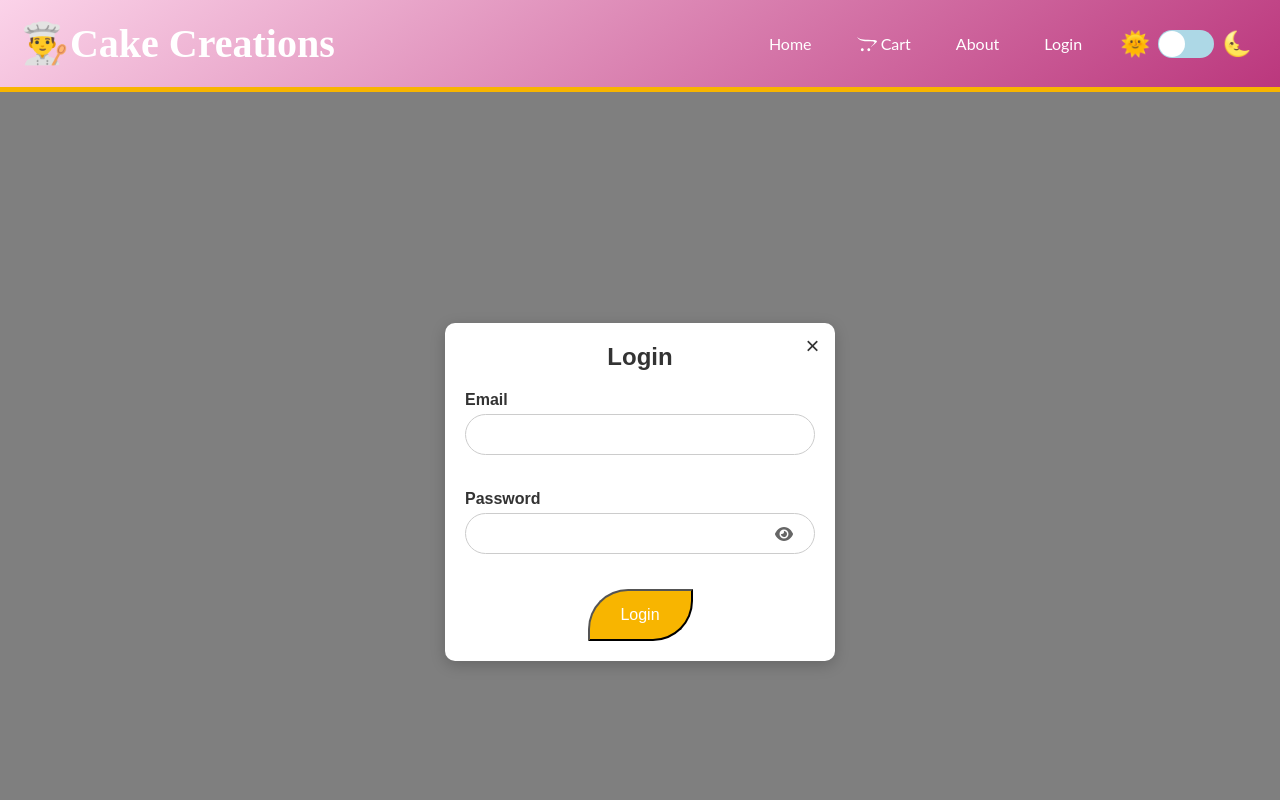
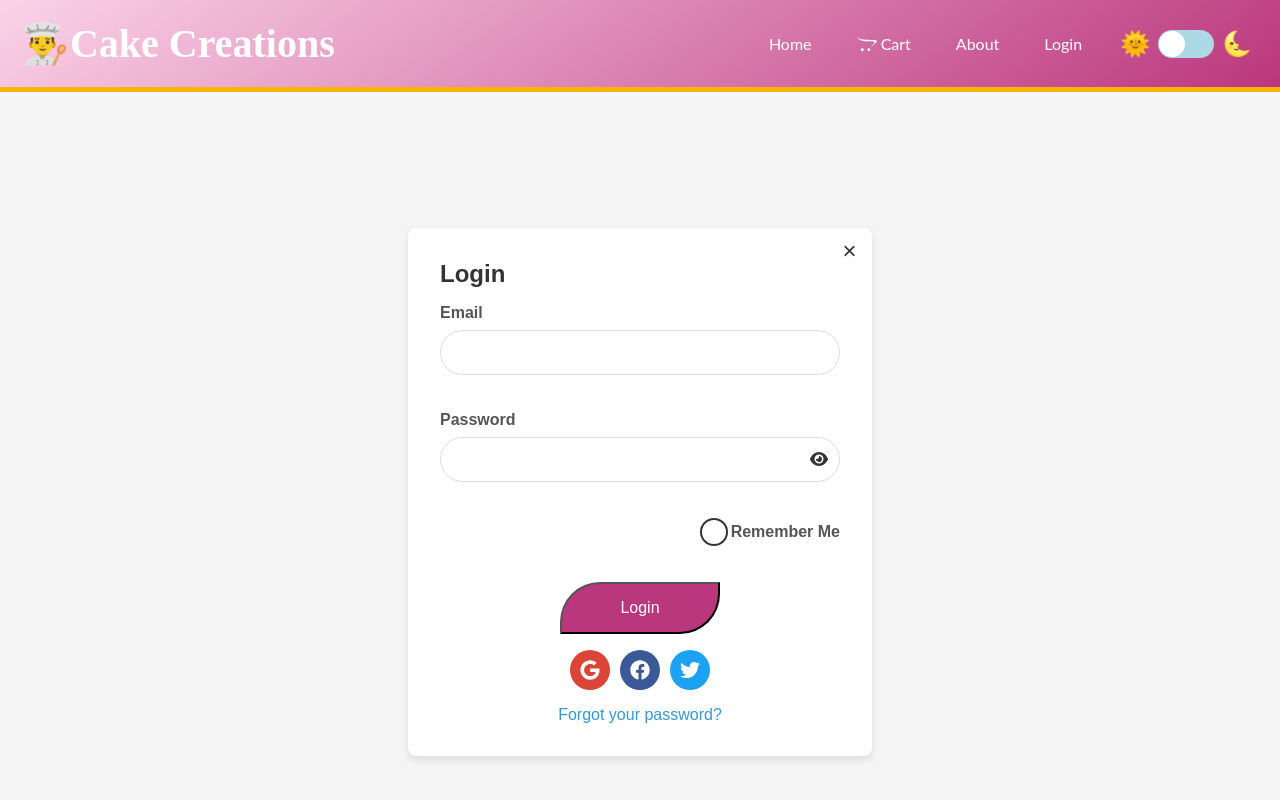
Before and after one commit to pranjalee30/cake, a React (Create React App) app: page /login in a window 1280 px wide. Shown: the top 800 px of the page. Built offline with nearby package versions, Linux system fonts and the light colour scheme.

Commit message:
added functionality and improve css for login form

```diff
--- a/src/App.css
+++ b/src/App.css
@@ -42,5 +42,4 @@ footer {
   text-align: center;
   padding: 10px;
   margin-top: auto;
-  width: 100%;
 }
--- a/src/components/Cart.js
+++ b/src/components/Cart.js
@@ -5,7 +5,7 @@ import { FaTrashAlt } from 'react-icons/fa';
 import "./Cart.css";
 
 function Cart({ cart, removeFromCart, placeOrder }) {
-    const notify = (message) => toast(message);
+  const notify = (message) => toast(message);
 
   const handleRemove = (id) => {
     removeFromCart(id);
--- a/src/components/Login.css
+++ b/src/components/Login.css
@@ -1,101 +1,217 @@
-/* Login.css */
-
-body {
-  margin: 0;
-  padding: 0;
-  font-family: 'Arial', sans-serif;
-  background-color: #f0f0f0;
-}
-
+/* Container for the login form */
 .login-container {
   display: flex;
   justify-content: center;
   align-items: center;
   height: 100vh;
-  background: rgba(0, 0, 0, 0.5);
+  background: #f5f5f5; /* Light background color */
 }
 
+/* Styling for the login form */
 .login-form {
+  background: #fff; /* White background for the form */
+  padding: 2rem;
+  border-radius: 8px;
+  box-shadow: 0 4px 8px rgba(0, 0, 0, 0.1);
+  width: 50%;
+  max-width: 400px;
   position: relative;
-  background: #fff;
-  padding: 20px;
-  border-radius: 10px;
-  box-shadow: 0 4px 15px rgba(0, 0, 0, 0.2);
-  width: 350px;
 }
 
+/* Close button styling */
 .close-button {
   position: absolute;
   top: 10px;
   right: 10px;
-  background: none;
+  background: transparent;
   border: none;
-  font-size: 24px;
+  font-size: 1.5rem;
+  cursor: pointer;
   color: #333;
-  cursor: pointer;
-  transition: color 0.3s ease;
 }
 
-.close-button:hover {
-  color: #bb377d;
+/* Header styling */
+h2 {
+  margin-top: 0;
+  margin-bottom: 1rem;
+  font-size: 1.5rem;
+  color: #333;
 }
 
-.login-form h2 {
-  text-align: center;
-  color: #333;
-  margin-bottom: 20px;
+/* Error message styling */
+.error-message {
+  display:flex;
+  justify-content: center;
+  color: #e74c3c; /* Red color for error */
+  margin-bottom: 1rem;
+  margin-top:1rem;
+  font-size: 0.875rem;
 }
 
+/* Input group styling */
 .input-group {
-  margin-bottom: 15px;
+  margin-bottom: 1rem;
+  position: relative;
 }
 
 .input-group label {
   display: block;
+  margin-bottom: 0.5rem;
   font-weight: bold;
-  color: #333;
-  margin-bottom: 5px;
+  color: #555;
 }
 
 .input-group input {
   width: 100%;
-  padding: 10px;
+  padding: 0.75rem;
+  border: 1px solid #ddd;
   border-radius: 50px;
-  border: 1px solid #ccc;
-  font-size: 16px;
-  transition: border-color 0.3s ease;
+  font-size: 1rem;
+  box-sizing: border-box;
 }
 
 .input-group input:focus {
   border-color: #bb377d;
-}
-.password-toggle {
-  position: absolute;
-  bottom:32%;
-  left:330px;
-  transform: translateY(-50%);
-  cursor: pointer;
-  color: #666;
+  outline: none;
 }
 
-.password-toggle:hover {
-  color: #333;
+/* Password visibility toggle */
+.password-eye {
+  display: flex;
+  align-items: center;
 }
 
+.password-toggle {
+  margin-left: -30px;
+  cursor: pointer;
+  color: #333;
+  z-index: 1;
+}
+
+/* Container for Remember Me */
+.remember-me {
+  display: flex;
+  align-items: center;
+  gap: 3px; /* Space between the checkbox and label */
+  margin-left: auto; /* Push the container to the right */
+}
+/* Checkbox styling */
+/* Hide the default checkbox */
+.remember-me input[type="checkbox"] {
+  appearance: none;
+  -webkit-appearance: none;
+  -moz-appearance: none;
+  width: 12px;
+  height: 12px;
+  border: 2px solid #333;; /* Border color */
+  border-radius: 50px; /* Rounded corners */
+  background-color: #fff; /* Background color */
+  cursor: pointer;
+  position: relative;
+}
+
+/* Checked state */
+.remember-me input[type="checkbox"]:checked {
+  background-color:#bb377d; /* Checkbox color when checked */
+  border-color: #333;
+}
+
+/* Custom checkmark */
+.remember-me input[type="checkbox"]:checked::after {
+  content: '';
+  position: absolute;
+  left: 7px;
+  top: 4px;
+  width: 6px;
+  height: 10px;
+  border: solid #333;
+  border-width: 0 2px 2px 0;
+  transform: rotate(45deg);
+}
+
+/* Optional: Add a hover effect */
+.remember-me input[type="checkbox"]:hover {
+  border-color: #333; /* Darker border on hover */
+}
+
+
+/* Label styling */
+.remember-me label {
+  margin: 0;
+  font-size: 1rem; /* Adjust font size as needed */
+}
+
+/* Login button styling */
 .login-button {
-    margin: 0 auto;
-    background-color: #f8b500;
+  margin:0 auto;
+  background-color: #bb377d;
   color: white;
   padding: 15px 30px;
   font-size: 1rem;
-    width:30%;
   text-decoration: none;
   border-radius:  40px 0px 40px 0px;
   transition: background-color 0.3s ease;
+  width:40%;
+  cursor: pointer;
 }
 
 .login-button:hover {
-   background-color: #bb377d;
+  background-color: #f8b500;
   transform: translateY(-5px);
   box-shadow: 0 4px 8px rgba(0, 0, 0, 0.2);
 }
+
+/* OAuth buttons styling */
+.oauth-buttons {
+  display: flex;
+  justify-content: center;
+  gap:10px;
+  margin-top: 1rem;
+}
+
+.oauth-button {
+  background: #ddd;
+  border: none;
+  border-radius: 50%;
+  width: 40px;
+  height: 40px;
+  display: flex;
+  justify-content: center;
+  align-items: center;
+  font-size: 1.25rem;
+  cursor: pointer;
+  transition: background 0.3s;
+}
+
+.oauth-button:hover {
+  background: #ccc;
+}
+
+.oauth-button.google {
+  background: #db4437; /* Google red */
+  color: #fff;
+}
+
+.oauth-button.facebook {
+  background: #3b5998; /* Facebook blue */
+  color: #fff;
+}
+.oauth-button.twitter{
+  background: #1DA1F2; /* Facebook blue */
+  color: #fff;
+}
+
+/* Forgot password link styling */
+.forgot-password {
+  margin-top: 1rem;
+  text-align: center;
+}
+
+.forgot-password a {
+  color: #3498db; /* Blue color for link */
+  text-decoration: none;
+}
+
+.forgot-password a:hover {
+  text-decoration: underline;
+}
--- a/src/components/Login.js
+++ b/src/components/Login.js
@@ -1,22 +1,39 @@
 import React, { useState } from 'react';
 import { FontAwesomeIcon } from '@fortawesome/react-fontawesome';
 import { faEye, faEyeSlash } from '@fortawesome/free-solid-svg-icons';
+import { FaGoogle,FaFacebook, FaTwitter } from 'react-icons/fa';
 
 import './Login.css';
 
 const Login = () => {
   const [email, setEmail] = useState('');
   const [password, setPassword] = useState('');
+  const [error, setError] = useState('');
+  const [rememberMe, setRememberMe] = useState(false);
+  const [showPassword, setShowPassword] = useState(false);
 
   const handleSubmit = (e) => {
     e.preventDefault();
-    // Add your authentication logic here
+    // Basic form validation
+    if (!email || !password) {
+      setError('Please fill in all fields');
+      return;
+    }
 
-    // Redirect to another page after successful login
+    // Simulated authentication logic
+    if (email === 'user@example.com' && password === 'password123') {
+      setError('');
+      // If Remember Me is checked, save the email to local storage
+      if (rememberMe) {
+        localStorage.setItem('rememberMe', email);
+      }
+      // Redirect to another page after successful login
+      window.location.href = '/dashboard';  // Redirect to a dashboard page (or any other page)
+    } else {
+      setError('Invalid email or password');
+    }
   };
 
-
-  const [showPassword, setShowPassword] = useState(false);
   const togglePasswordVisibility = () => {
     setShowPassword(!showPassword);
   };
@@ -24,10 +41,9 @@ const Login = () => {
   return (
     <div className="login-container">
       <div className="login-form">
-        <button className="close-button" >×</button>
+        <button className="close-button">×</button>
         <h2>Login</h2>
         <form onSubmit={handleSubmit}>
-
           <div className="input-group">
             <label>Email</label>
             <input
@@ -37,8 +53,9 @@ const Login = () => {
               required
             />
           </div>
-          <div className="input-group">
+          <div className="input-group ">
             <label>Password</label>
+            <div className="password-eye">
             <input
               type={showPassword ? 'text' : 'password'}
               value={password}
@@ -48,9 +65,27 @@ const Login = () => {
             <span className="password-toggle" onClick={togglePasswordVisibility}>
               <FontAwesomeIcon icon={showPassword ? faEyeSlash : faEye} />
             </span>
+            </div>
+          </div>
+          <div className="input-group remember-me">
+            <input
+              type="checkbox"
+              checked={rememberMe}
+              onChange={(e) => setRememberMe(e.target.checked)}
+            />
+            <label>Remember Me</label>
           </div>
           <button type="submit" className="login-button">Login</button>
         </form>
+        <div className="oauth-buttons">
+          <button className="oauth-button google"><FaGoogle/></button>
+          <button className="oauth-button facebook"><FaFacebook/></button>
+          <button className="oauth-button twitter"><FaTwitter/></button>
+        </div>
+        {error && <div className="error-message">{error}</div>}
+        <div className="forgot-password">
+          <a href="/reset-password">Forgot your password?</a>
+        </div>
       </div>
     </div>
   );
```
Lines whose indentation alone changed are shown as unchanged.
